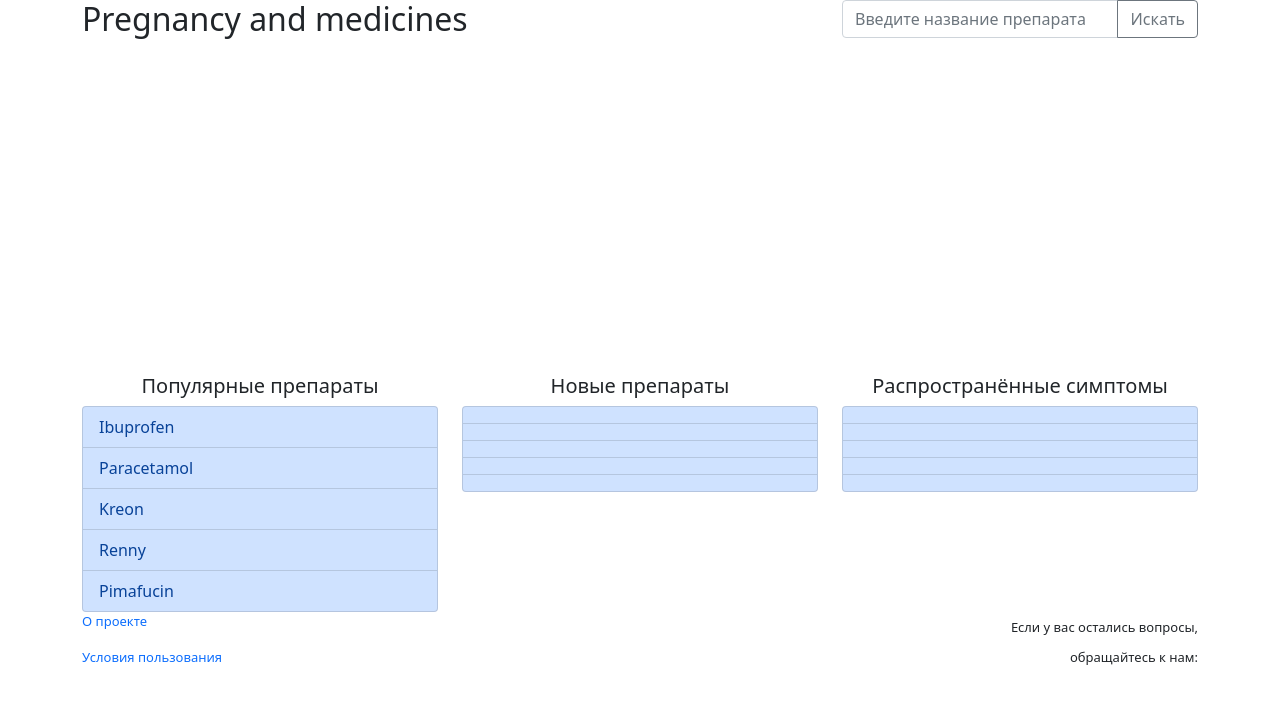
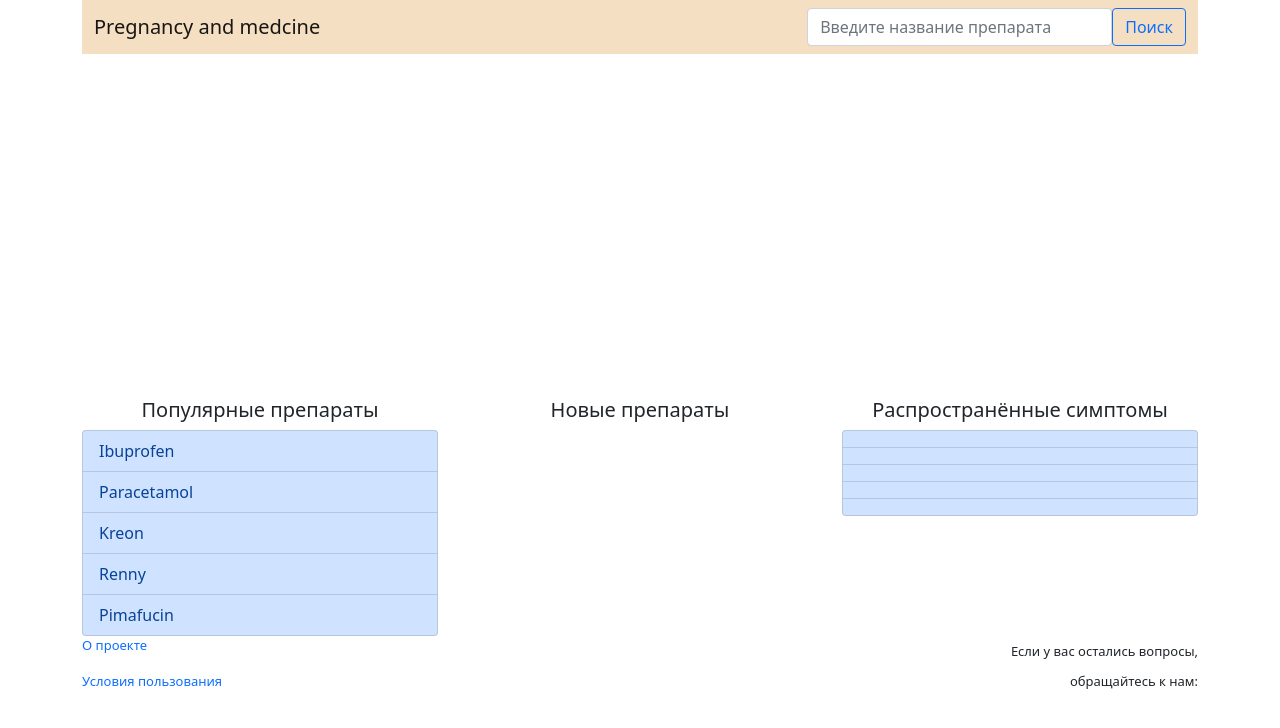
Before and after one commit to ArtsiomPH/-.-.-SC1-99-21, a Django app: page / in a window 1280 px wide. Shown: the top 728 px of the page. Run offline with Django 4.2, Linux system fonts and the light colour scheme; data that the repository does not hold is empty; some libraries are stand-ins or nearby versions.

Commit message:
новые вью для ссылок

```diff
--- a/P&M/PM/PM/settings.py
+++ b/P&M/PM/PM/settings.py
@@ -37,7 +37,7 @@ INSTALLED_APPS = [
     'django.contrib.sessions',
     'django.contrib.messages',
     'django.contrib.staticfiles',
-    'start_page'
+    'start_page.apps.StartpageConfig',
 ]
 
 MIDDLEWARE = [
--- a/P&M/PM/start_page/admin.py
+++ b/P&M/PM/start_page/admin.py
@@ -5,12 +5,12 @@ from .models import Medcine, Synonyms
 # Register your models here.
 @admin.register(Medcine)
 class MedcineAdmin(admin.ModelAdmin):
-    list_display = ["international_name", "general_info", "general_sources", "general_documentation", "pub_date"]
+    list_display = ["international_name", "general_info", "general_sources", "general_url_name", "general_documentation", "pub_date"]
     list_display_links = ["international_name"]
     search_fields = ["international_name", "pub_date"]
 
 @admin.register(Synonyms)
 class SynonymsAdmin(admin.ModelAdmin):
-    list_display = ["comm_name", "info", "sources", "documentation", "medcine", "pub_date"]
+    list_display = ["comm_name", "url_name", "medcine", "pub_date"]
     list_display_links = ["comm_name"]
     search_fields = ["comm_name", "medcine__international_name"]
--- a/P&M/PM/start_page/forms.py
+++ b/P&M/PM/start_page/forms.py
@@ -2,5 +2,5 @@ from django import forms
 
 class Search(forms.Form):
     medcine_name = forms.CharField(max_length=30,
-                                   widget=forms.TextInput(attrs={'class':'form-control',
+                                   widget=forms.TextInput(attrs={'class':'form-control me-5',
                                                                  'placeholder':'Введите название препарата'}), label="")
--- a/P&M/PM/start_page/templates/start_page/base.html
+++ b/P&M/PM/start_page/templates/start_page/base.html
@@ -4,26 +4,29 @@
 <head>
     <meta charset="UTF-8">
     <title>{% block title %}{% endblock title %}</title>
-     <link href="https://cdn.jsdelivr.net/npm/bootstrap@5.1.3/dist/css/bootstrap.min.css" rel="stylesheet"
+    <link href="https://cdn.jsdelivr.net/npm/bootstrap@5.1.3/dist/css/bootstrap.min.css" rel="stylesheet"
           integrity="sha384-1BmE4kWBq78iYhFldvKuhfTAU6auU8tT94WrHftjDbrCEXSU1oBoqyl2QvZ6jIW3" crossorigin="anonymous">
-     <link href="{% static 'css/style.css' %}" rel="stylesheet">
+    <link href="{% static 'css/style.css' %}" rel="stylesheet">
 </head>
 <body>
-<div class="container">
-    <div class="row">
-        <div class="col-lg-8">
-            <h2><a href = "/">Pregnancy and medicines</a></h2>
-        </div>
-        <div class="col-lg-4">
-            <form method="get" id="search" action="{% url 'start_page:search' %}">
-                <div class="input-group mb-3">
-                    {% block form %}{% endblock form %}
-                    <button class="btn btn-outline-secondary" type="submit" id="button_search">Искать</button>
+<div class="container" id="nav">
+    <nav class="navbar navbar-light navbar-expand-lg" style="background-color: #F5DFC3;">
+        <div class="container-fluid">
+            <a href="/" class="navbar-brand mb-0 h1">Pregnancy and medcine</a>
+            <form class="d-flex" method="get" id="search" action="{% url 'start_page:search' %}">
+                <div class="col-s-6">
+                {% block form %}{% endblock form %}
                 </div>
+                <button class="btn btn-outline-primary" type="submit">Поиск</button>
             </form>
         </div>
-    </div>
-{% block body_content %} {% endblock body_content %}
+    </nav>
+</div>
+<br>
+<div class="container">
+    {% block body_content %} {% endblock body_content %}
+</div>
+<div class="container">
     <div class="footer">
         <div class="row" id="footer">
             <div class="col-lg-6 col-sm-6">
--- a/P&M/PM/start_page/templates/start_page/search.html
+++ b/P&M/PM/start_page/templates/start_page/search.html
@@ -17,9 +17,11 @@
 <a href="{{medcine.general_documentation}}">
 {{medcine.general_documentation}}
 </a>
-{%for synonyms in all_synonyms%}
+
 <ul>
+    {%for synonyms in all_synonyms%}
     <li>{{synonyms.comm_name}}</li>
+    {%endfor%}
 </ul>
-{%endfor%}
+
 {%endblock body_content%}
--- a/P&M/PM/start_page/templates/start_page/start.html
+++ b/P&M/PM/start_page/templates/start_page/start.html
@@ -1,28 +1,8 @@
-<!DOCTYPE html>
+{% extends 'start_page/base.html' %}
+{% block form %}{{search_form}}{% endblock form %}
+{% block title %}P&M{% endblock title %}
+{% block body_content %}
 {% load static %}
-<html lang="en">
-<head>
-    <meta charset="UTF-8">
-    <title>P&M</title>
-    <link href="https://cdn.jsdelivr.net/npm/bootstrap@5.1.3/dist/css/bootstrap.min.css" rel="stylesheet"
-          integrity="sha384-1BmE4kWBq78iYhFldvKuhfTAU6auU8tT94WrHftjDbrCEXSU1oBoqyl2QvZ6jIW3" crossorigin="anonymous">
-    <link href="{% static 'css/style.css' %}" rel="stylesheet">
-</head>
-<body>
-<div class="container">
-    <div class="row">
-        <div class="col-lg-8">
-            <h2>Pregnancy and medicines</h2>
-        </div>
-        <div class="col-lg-4">
-            <form method="get" id="search" action="{% url 'start_page:search' %}">
-                <div class="input-group mb-3">
-                    {{ search_form }}
-                    <button class="btn btn-outline-secondary" type="submit" id="button_search">Искать</button>
-                </div>
-            </form>
-        </div>
-    </div>
     <div class="row">
         <div class="col-lg-12 col-m-6 col-s-4">
             <div class="parallax-window" data-parallax="scroll" data-image-src="{% static 'images/mother.jpg' %}"></div>
@@ -42,11 +22,9 @@
         <div class="col-lg-4">
             <h4>Новые препараты</h4>
             <ul class="list-group">
-                <li class="list-group-item list-group-item-action list-group-item-primary"><a></a></li>
-                <li class="list-group-item list-group-item-action list-group-item-primary"><a></a></li>
-                <li class="list-group-item list-group-item-action list-group-item-primary"><a></a></li>
-                <li class="list-group-item list-group-item-action list-group-item-primary"><a></a></li>
-                <li class="list-group-item list-group-item-action list-group-item-primary"><a></a></li>
+                {% for recent_synonym in recent_synonyms %}
+                <li class="list-group-item list-group-item-action list-group-item-primary"><a href="{% url 'start_page:search_param' recent_synonym.url_name %}">{{recent_synonym.comm_name}}</a></li>
+                {% endfor %}
             </ul>
         </div>
         <div class="col-lg-4">
@@ -60,20 +38,4 @@
             </ul>
         </div>
     </div>
-    <div class="footer">
-        <div class="row" id="footer">
-            <div class="col-lg-6 col-sm-6">
-                <p><a href="{% url 'start_page:about' %}">О проекте</a></p>
-                <p><a href="{% url 'start_page:policy' %}">Условия пользования</a></p>
-            </div>
-            <div class="col-lg-6 col-sm-6">
-                <p style="white-space: pre-line; line-height: 30px; text-align: right">Если у вас остались вопросы,
-                    обращайтесь к нам:<a href="mailto:#"></a></p>
-            </div>
-        </div>
-    </div>
-</div>
-<script src="https://ajax.googleapis.com/ajax/libs/jquery/1.11.0/jquery.min.js"></script>
-<script src="https://cdn.jsdelivr.net/parallax.js/1.4.2/parallax.min.js"></script>
-</body>
-</html>
+{%endblock body_content%}
--- a/P&M/PM/start_page/urls.py
+++ b/P&M/PM/start_page/urls.py
@@ -7,6 +7,7 @@ urlpatterns = [
     path('about/', views.about, name='about'),
     path('policy/', views.policy, name='policy'),
     path('search/', views.search_medcine, name="search"),
+    path('search/<str:url_name>', views.search_param, name="search_param"),
     path('error/', views.error, name="error"),
     path('', views.index, name='home')
 ]
--- a/P&M/PM/start_page/views.py
+++ b/P&M/PM/start_page/views.py
@@ -1,14 +1,14 @@
 from django.shortcuts import render
 from .forms import Search
-from .models import Medcine
-from .models import Synonyms
-from django.http import HttpResponseNotFound
+from .models import Medcine, Synonyms
 from django.http import HttpResponseRedirect
 
 
 def index(request):
     search = Search()
-    return render(request, "start_page/start.html", {"search_form": search})
+    recent_synonyms = Synonyms.objects.order_by("-pub_date")[:5]
+    data = {"search_form": search, "recent_synonyms": recent_synonyms}
+    return render(request, "start_page/start.html", context=data)
 
 
 def search_medcine(request):
@@ -25,6 +25,20 @@ def search_medcine(request):
         data = {"search_form":search, "medcine":medcine, "search_name":medcine_name, "synonym":result, "all_synonyms":all_synonyms}
         return render(request, "start_page/search.html", context=data)
 
+def search_param(request, url_name):
+    search = Search()
+    try:
+        result = Synonyms.objects.get(url_name=url_name)
+    except Synonyms.DoesNotExist:
+        return HttpResponseRedirect("/error")
+    else:
+        medcine_name = url_name
+        medcine_id_in_database = Synonyms.objects.get(url_name=url_name).medcine.id
+        medcine = Medcine.objects.get(id=medcine_id_in_database)
+        all_synonyms = medcine.synonyms_set.all()
+        data = {"search_form":search, "medcine":medcine, "search_name":medcine_name, "synonym":result, "all_synonyms":all_synonyms}
+        return render(request, "start_page/search.html", context=data)
+
 def about(request):
     search = Search()
     return render(request, "start_page/about.html", {"search_form": search})
--- a/P&M/PM/static/css/style.css
+++ b/P&M/PM/static/css/style.css
@@ -1,3 +1,4 @@
+
 .parallax-window {
     min-height: 300px;
     background: transparent;
```
Also changed, not shown: P&M/PM/start_page/models.py (+3 -4 lines), P&M/PM/start_page/migrations/0004_remove_synonyms_documentation_remove_synonyms_info_and_more.py (added).
